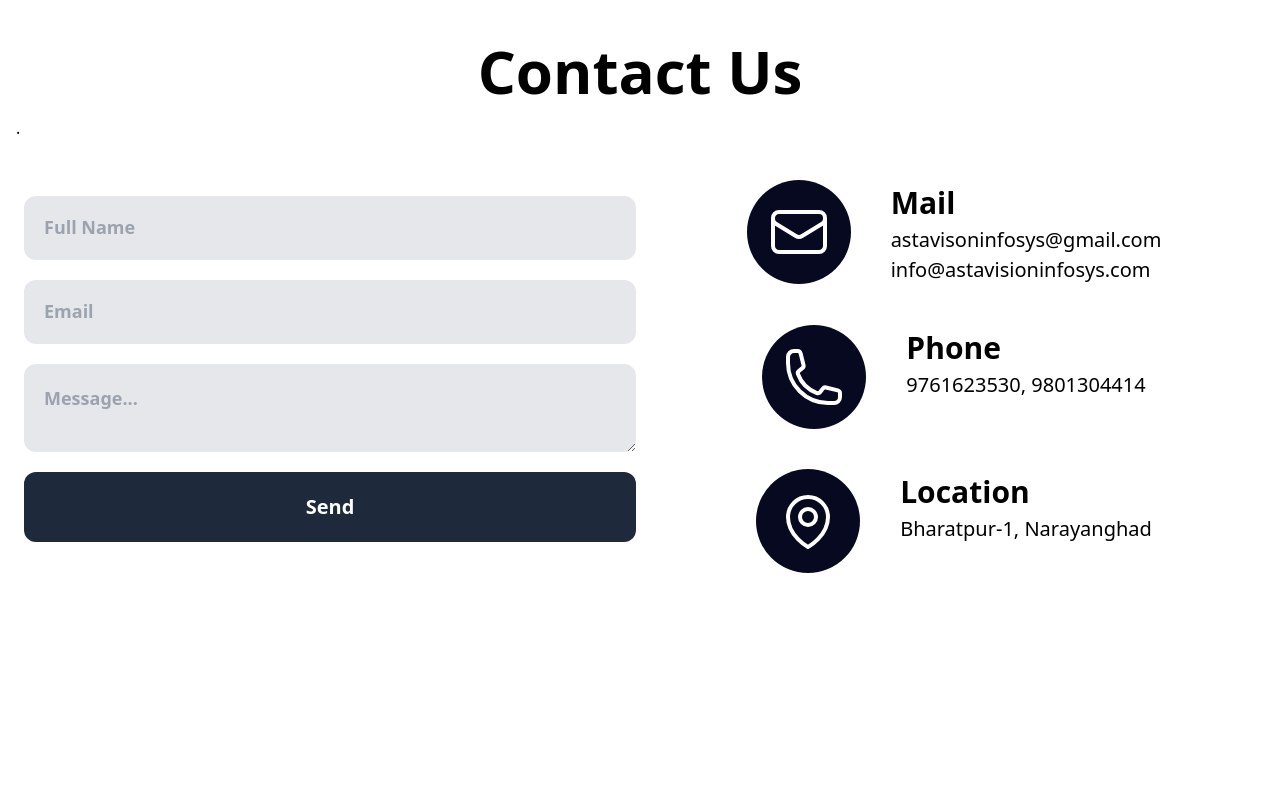
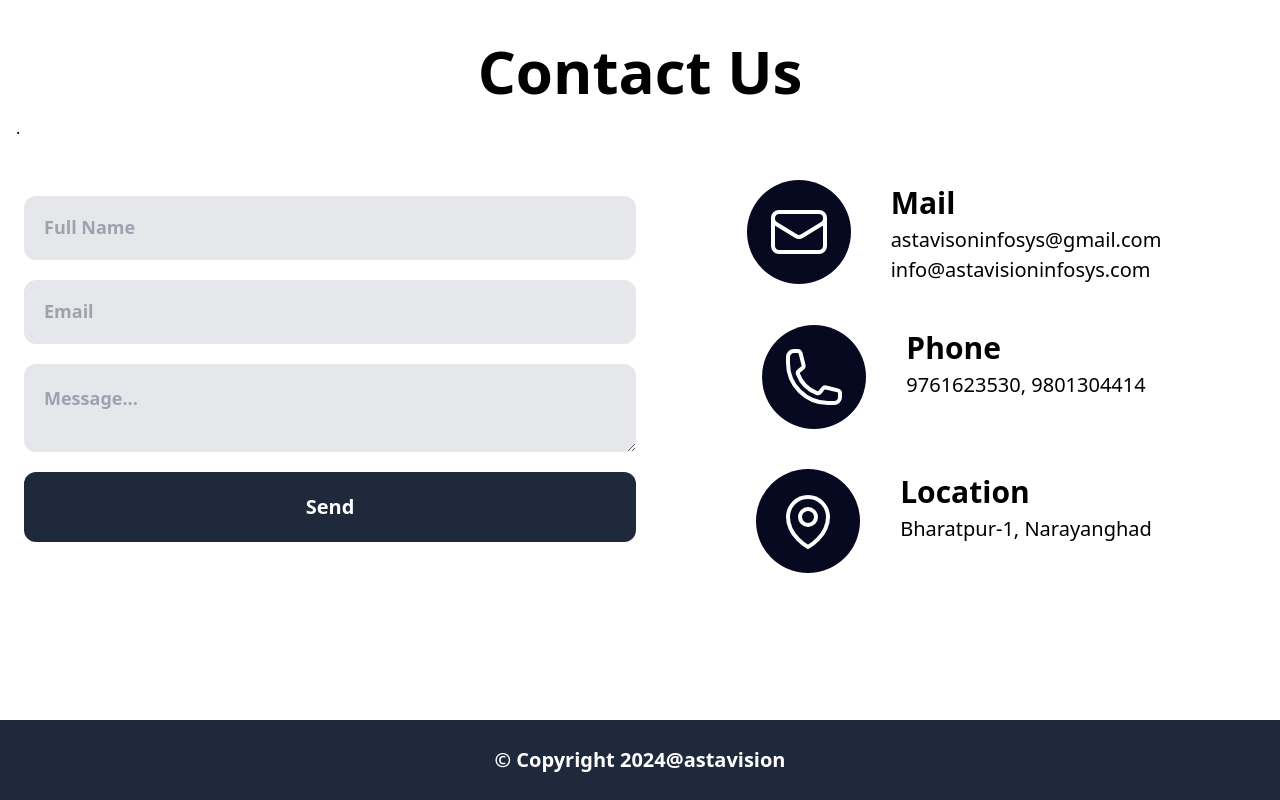
Before and after one commit to basantasharma/astavision, a React (Vite) app: page / in a window 1280 px wide. Shown: the part 2789-3589 px from the top of the page. Before the commit the page ends 3509 px from the top, so only its background shows below. Built offline with nearby package versions, Linux system fonts and the light colour scheme; a web font is replaced by a local one.

Commit message:
footer implementation

```diff
--- a/src/App.jsx
+++ b/src/App.jsx
@@ -5,6 +5,7 @@
 import AboutUs from "./components/AboutUs";
 import OurServices from "./components/OurServices";
 import ContactUs from "./components/ContactUs";
+import Footer from "./components/Footer";
 
 function App() {
   return (
@@ -52,6 +53,7 @@
 
       <OurServices />
       <ContactUs />
+      <Footer />
     </>
   );
 }
--- /dev/null
+++ b/src/components/Footer.jsx
@@ -0,0 +1,11 @@
+import React from "react";
+
+const Footer = () => {
+  return (
+    <div className="h-20 py-5 flex items-center justify-center bg-slate-800 text-white text-center w-full font-bold text-[20px]">
+      <h2> &copy; Copyright 2024@astavision</h2>
+    </div>
+  );
+};
+
+export default Footer;
```
